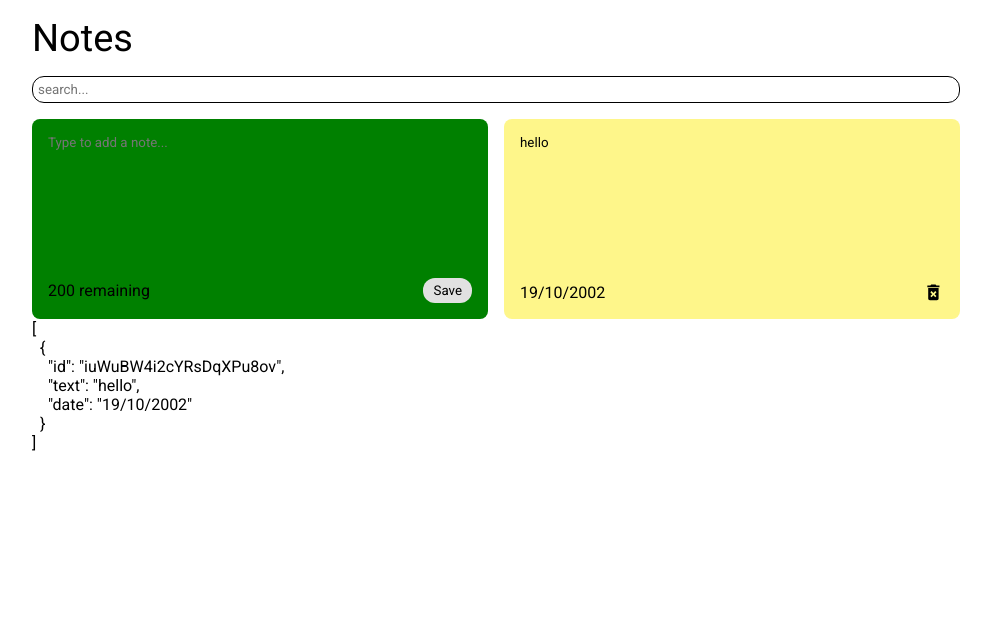
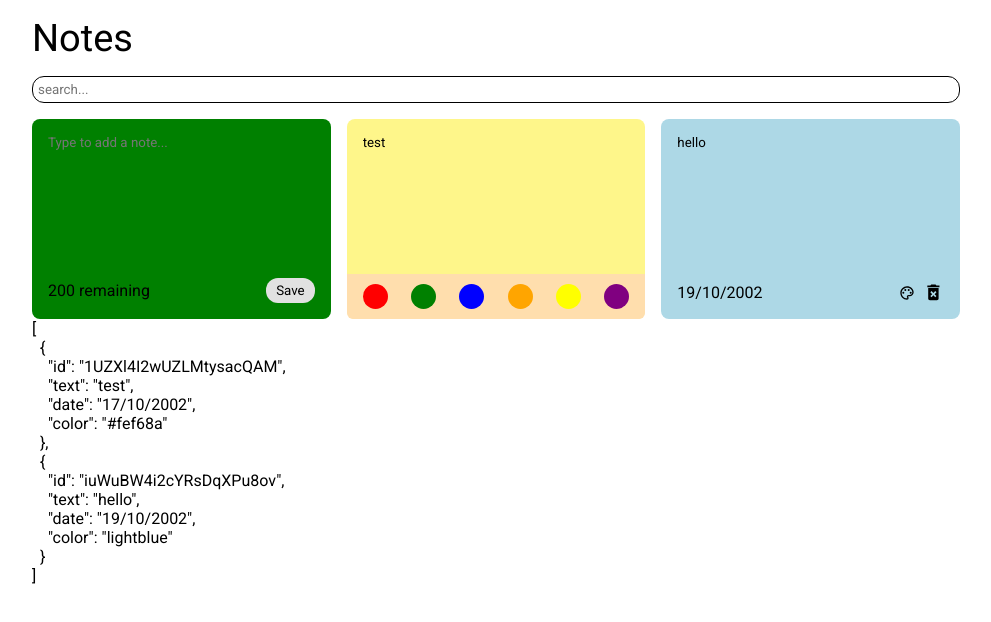
Before and after one commit to tahseenio/notes-react, a React (Create React App) app: page / in a window 1280 px wide. Both pictures are taken after a click on the icon 762 px from the left and 292 px from the top of the page. Shown: the top 622 px of the page, without its empty margins (144-1135 px from the left). Built offline with nearby package versions, Linux system fonts and the light colour scheme; the HTML template or start-up script is replaced by a standard one.

Commit message:
added ability to change background color

```diff
--- /dev/null
+++ b/src/components/ColorPane.tsx
@@ -0,0 +1,15 @@
+import React from 'react'
+import { IndividualColor } from './ui/IndividualColor'
+
+export const ColorPane = () => {
+  return (
+    <ul className='color-pane--wrapper'>
+      <IndividualColor color={'red'} />
+      <IndividualColor color={'green'} />
+      <IndividualColor color={'blue'} />
+      <IndividualColor color={'orange'} />
+      <IndividualColor color={'yellow'} />
+      <IndividualColor color={'purple'} />
+    </ul>
+  )
+}
--- a/src/components/Note.tsx
+++ b/src/components/Note.tsx
@@ -1,19 +1,26 @@
-import { useContext } from 'react';
-import { MdDeleteForever } from 'react-icons/md';
+import { useContext, useState } from 'react';
+import { MdDeleteForever, MdOutlineColorLens } from 'react-icons/md';
+import { ColorChangeContext } from '../context/ColorChangeContext';
 import { NotesContext } from '../context/NotesContext';
 import { ContextProps } from '../context/NotesContext';
+import { ColorPane } from './ColorPane';
 interface Props {
   id: string;
   text: string;
   date: string;
+  color: any;
 }
 
-export default function Note({ id, text, date }: Props) {
+export default function Note({ id, text, date, color }: Props) {
   const { handleEditNote, handleDeleteNote } = useContext(
     NotesContext
   ) as ContextProps;
+
+  const [colorPane, toggleColorPane] = useState(false);
+
   return (
-    <div className='note'>
+    <ColorChangeContext.Provider value={{ toggleColorPane, id }}>
+      <div className='note' style={{ backgroundColor: color }}>
         <textarea
           className='note__input'
           cols={10}
@@ -23,8 +30,12 @@ export default function Note({ id, text, date }: Props) {
           onChange={(e) => handleEditNote(e, id)}
         ></textarea>
         <div className='note__footer'>
-        {date}
+          <div className='date--wrapper'>{date}</div>
           <div className='buttons--wrapper'>
+            <MdOutlineColorLens
+              className='colorPaneBtn'
+              onClick={() => toggleColorPane((state) => !state)}
+            />
             <MdDeleteForever
               className='deleteBtn'
               size={'1.3em'}
@@ -32,6 +43,8 @@ export default function Note({ id, text, date }: Props) {
             />
           </div>
         </div>
+        {colorPane && <ColorPane {...{ ...toggleColorPane }} />}
       </div>
+    </ColorChangeContext.Provider>
   );
 }
--- a/src/components/NotesList.tsx
+++ b/src/components/NotesList.tsx
@@ -10,6 +10,7 @@ interface stateProps {
   id: string;
   text: string;
   date: string;
+  color?: string;
 }
 
 const NotesList = () => {
@@ -18,11 +19,13 @@ const NotesList = () => {
       id: nanoid(),
       text: 'test',
       date: '17/10/2002',
+      color: '#fef68a',
     },
     {
       id: nanoid(),
       text: 'hello',
       date: '19/10/2002',
+      color: 'lightblue',
     },
   ]);
 
@@ -45,6 +48,7 @@ const NotesList = () => {
         id: nanoid(),
         text,
         date: date.toLocaleString(),
+        color: '#fef68a',
       },
     ];
     setNotes(newObject);
@@ -75,12 +79,37 @@ const NotesList = () => {
   const updatedNotes = notes
     .filter((elem) => elem.text.toLowerCase().includes(searchText))
     .map((note) => (
-      <Note key={note.id} id={note.id} text={note.text} date={note.date} />
+      <Note
+        key={note.id}
+        id={note.id}
+        text={note.text}
+        date={note.date}
+        color={note.color}
+      />
     ));
+
+  const handleColorChange = (color: any, id: string) => {
+    // console.log('changed to color:', color, 'Folor note with id:', id);
+    const updatedNotes = notes.map((elem) => {
+      if (elem.id === id) {
+        return {
+          ...elem,
+          color,
+        };
+      } else return elem;
+    });
+    setNotes(updatedNotes);
+  };
 
   return (
     <NotesContext.Provider
-      value={{ setSearchText, handleAddNote, handleDeleteNote, handleEditNote }}
+      value={{
+        setSearchText,
+        handleAddNote,
+        handleDeleteNote,
+        handleEditNote,
+        handleColorChange,
+      }}
     >
       <main className='notes__container'>
         <Header />
--- /dev/null
+++ b/src/components/ui/IndividualColor.tsx
@@ -0,0 +1,26 @@
+import React, { useContext } from 'react';
+import { ContextProps, NotesContext } from '../../context/NotesContext';
+import {
+  ColorChangeContext,
+  ColorChangeProps,
+} from '../../context/ColorChangeContext';
+
+export const IndividualColor = ({ color }: any) => {
+  const { handleColorChange } = useContext(NotesContext) as ContextProps;
+  const { toggleColorPane, id } = useContext(
+    ColorChangeContext
+  ) as ColorChangeProps;
+
+  const handleClick = (): void => {
+    toggleColorPane((state) => !state);
+    handleColorChange(color, id);
+  };
+
+  return (
+    <li
+      className='color__background'
+      style={{ backgroundColor: color }}
+      onClick={handleClick}
+    ></li>
+  );
+};
--- /dev/null
+++ b/src/context/ColorChangeContext.tsx
@@ -0,0 +1,8 @@
+import { createContext } from 'react';
+
+export interface ColorChangeProps {
+  toggleColorPane: React.Dispatch<React.SetStateAction<boolean>>;
+  id: string;
+}
+
+export const ColorChangeContext = createContext<ColorChangeProps | any>(null);
--- a/src/context/NotesContext.tsx
+++ b/src/context/NotesContext.tsx
@@ -8,6 +8,7 @@ export interface ContextProps {
     e: React.ChangeEvent<HTMLTextAreaElement>,
     id: string
   ) => void;
+  handleColorChange: (color: any, id: string) => void;
 }
 
 export const NotesContext = createContext<ContextProps | null>(null);
--- a/src/index.css
+++ b/src/index.css
@@ -27,6 +27,7 @@ Notes
 }
 
 .note {
+  position: relative;
   background-color: #fef68a;
   border-radius: 8px;
   padding: 16px;
@@ -52,6 +53,10 @@ Notes
   display: flex;
   align-items: center;
   justify-content: space-between;
+}
+
+.date--wrapper {
+  user-select: none;
 }
 
 .deleteBtn {
@@ -135,6 +140,35 @@ search
 }
 
 .editBtn,
+.colorPaneBtn,
 .doneBtn {
   cursor: pointer;
 }
+
+/*
+
+Color Pane
+
+*/
+
+.color-pane--wrapper {
+  position: absolute;
+  list-style: none;
+  background-color: navajowhite;
+  padding: 10px 5px;
+  border-bottom-left-radius: 6px;
+  border-bottom-right-radius: 6px;
+
+  display: flex;
+  justify-content: space-around;
+  bottom: 0;
+  left: 0;
+  right: 0;
+}
+
+.color__background {
+  width: 25px;
+  height: 25px;
+  border-radius: 50px;
+  cursor: pointer;
+}
```
Lines whose indentation alone changed are shown as unchanged.
